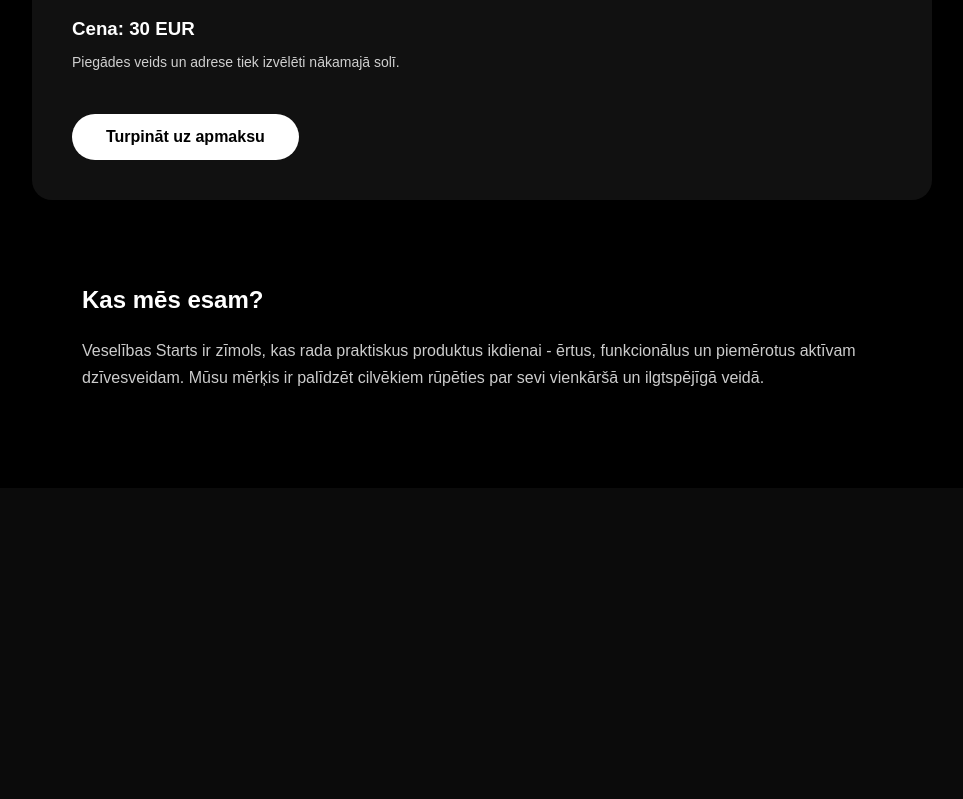
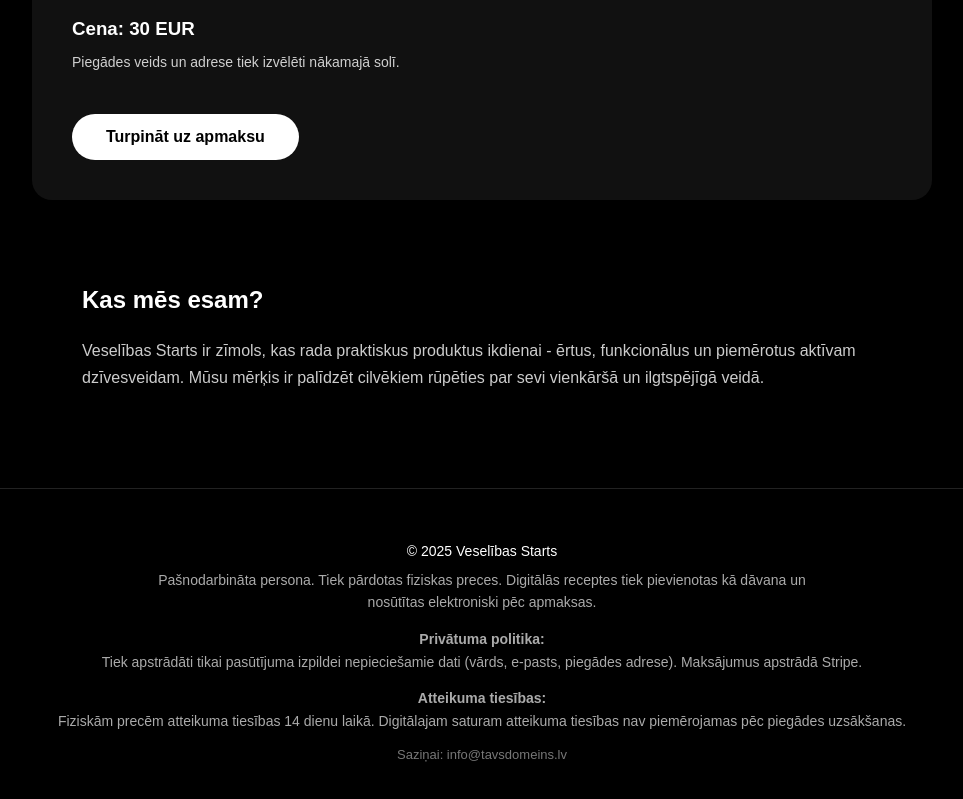
Before and after one commit to raivobraksis/veselibasstarts-frontend, a React (Vite) app: page / in a window 1280 px wide. Shown: the part 962-1761 px from the top of the page, without its empty margins (158-1121 px from the left). Before the commit the page ends 1450 px from the top, so only its background shows below. Built offline with nearby package versions, Linux system fonts and the light colour scheme.

Commit message:
new deploy

```diff
--- a/src/App.jsx
+++ b/src/App.jsx
@@ -1,11 +1,13 @@
 import Navbar from "./components/Navbar";
 import Products from "./pages/Products";
+import Footer from "./components/Footer";
 
 export default function App() {
   return (
     <div style={{ backgroundColor: "#000", minHeight: "100vh" }}>
       <Navbar />
       <Products />
+      <Footer />
     </div>
   );
 }
--- /dev/null
+++ b/src/components/Footer.jsx
@@ -0,0 +1,41 @@
+export default function Footer() {
+  return (
+    <div
+      style={{
+        backgroundColor: "#000",
+        color: "#aaa",
+        padding: "40px 20px",
+        borderTop: "1px solid #222",
+        textAlign: "center",
+        fontSize: "14px"
+      }}
+    >
+      <p style={{ marginBottom: "10px", color: "#fff" }}>
+        © {new Date().getFullYear()} Veselības Starts
+      </p>
+
+      <p style={{ maxWidth: "700px", margin: "0 auto 15px", lineHeight: "1.6" }}>
+        Pašnodarbināta persona. Tiek pārdotas fiziskas preces.
+        Digitālās receptes tiek pievienotas kā dāvana un nosūtītas elektroniski
+        pēc apmaksas.
+      </p>
+
+      <p style={{ lineHeight: "1.6" }}>
+        <strong>Privātuma politika:</strong><br />
+        Tiek apstrādāti tikai pasūtījuma izpildei nepieciešamie dati
+        (vārds, e-pasts, piegādes adrese). Maksājumus apstrādā Stripe.
+      </p>
+
+      <p style={{ lineHeight: "1.6", marginTop: "10px" }}>
+        <strong>Atteikuma tiesības:</strong><br />
+        Fiziskām precēm atteikuma tiesības 14 dienu laikā.
+        Digitālajam saturam atteikuma tiesības nav piemērojamas pēc piegādes
+        uzsākšanas.
+      </p>
+
+      <p style={{ marginTop: "15px", fontSize: "13px", opacity: 0.7 }}>
+        Saziņai: info@tavsdomeins.lv
+      </p>
+    </div>
+  );
+}
```
